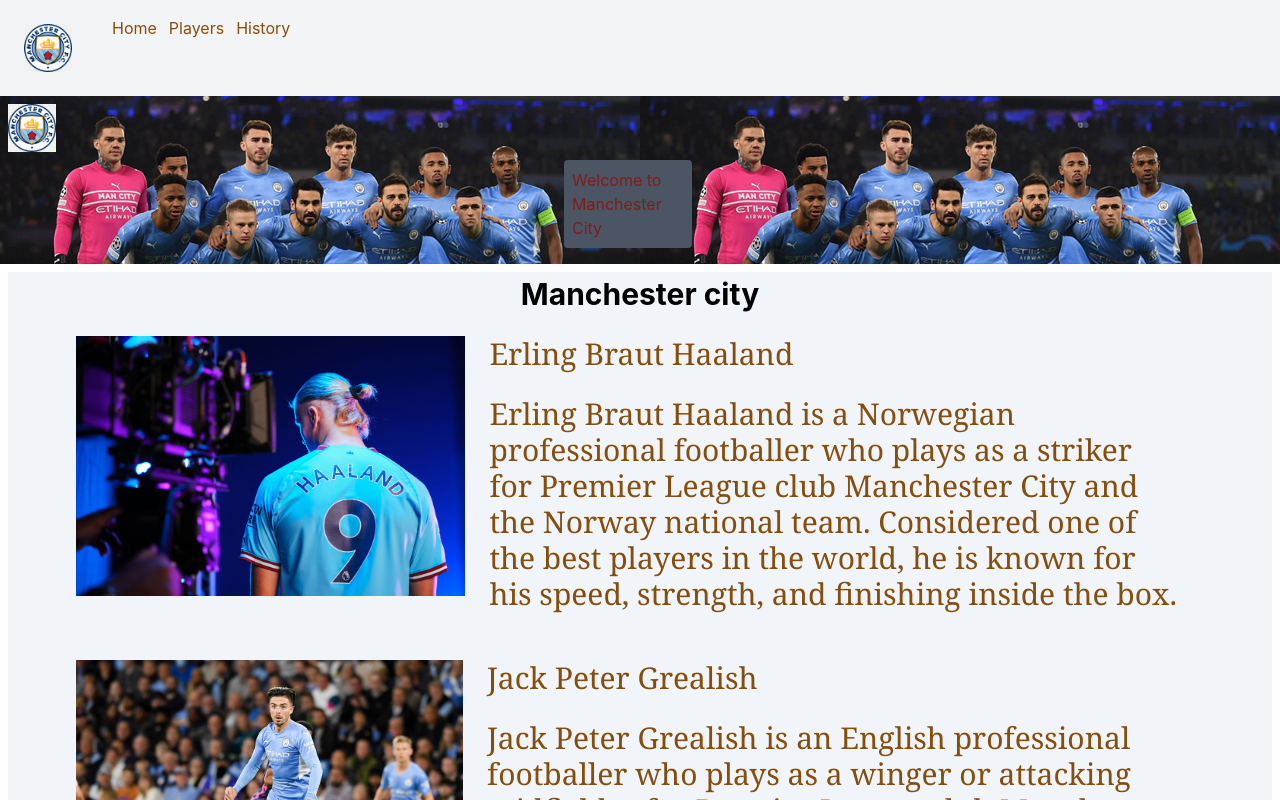
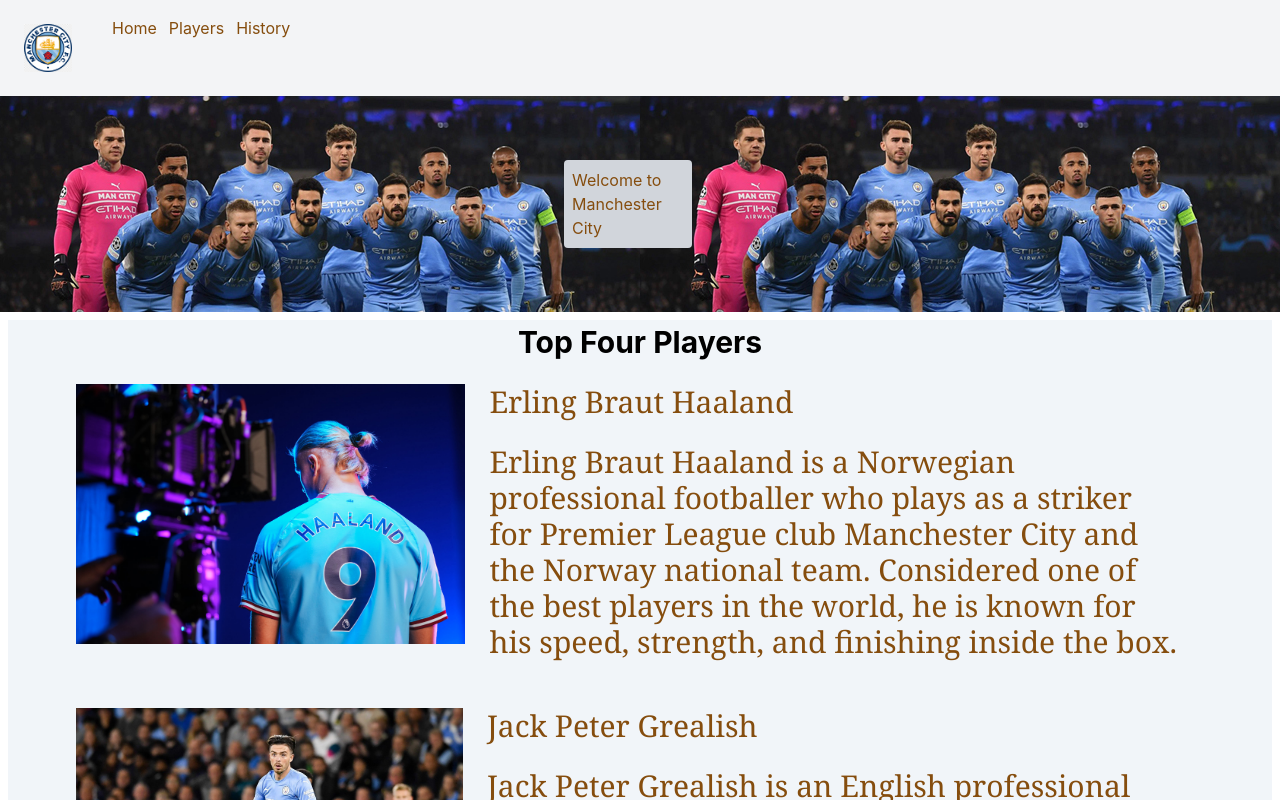
Before and after one commit to AnesuMuusha/manchester-city, a React (Create React App) app: page / in a window 1280 px wide. Shown: the top 800 px of the page. Built offline with nearby package versions, Linux system fonts and the light colour scheme.

Commit message:
Edited home component

```diff
--- a/src/components/Home.js
+++ b/src/components/Home.js
@@ -1,19 +1,13 @@
 import React from "react";
-import image11 from "../images/11.jpg";
 import image12 from "../images/14.jpg";
 
 const Home = () => {
   return (
-    <div className="" style={{ backgroundImage: `url(${image12})` }}>
+    <div id="home" className="" style={{ backgroundImage: `url(${image12})` }}>
       <div className="flex flex-col">
-        <div>
-          <button className="p-2 rounded-full  w-16">
-            <img src={image11} alt="" />
-          </button>
-        </div>
 
         <div className="flex justify-center">
-          <div className="p-2 mr-6 mb-4 rounded bg-gray-600 text-red-900 w-32">
+          <div className="p-2 mr-6 my-16 rounded  bg-gray-300 text-yellow-800 w-32">
             Welcome to Manchester City
           </div>
         </div>
--- a/src/components/Players.js
+++ b/src/components/Players.js
@@ -6,10 +6,10 @@ import image4 from "../images/4.jpeg";
 
 const Players = () => {
   return (
-    <div className="m-2 bg-slate-100  lg:m- lg:text-xl xl:text-3xl xl:mx-11/12 lg:px-16">
+    <div id="players" className="m-2 bg-slate-100  lg:m- lg:text-xl xl:text-3xl xl:mx-11/12 lg:px-16">
       <div className="p-1">
-        <div className="font-bold lg:flex lg:justify-center ">
-          Manchester city
+        <div className="font-bold lg:flex lg:justify-center flex justify-center">
+          Top Four Players
         </div>
 
         <div className="mt-6 md:flex">
```
